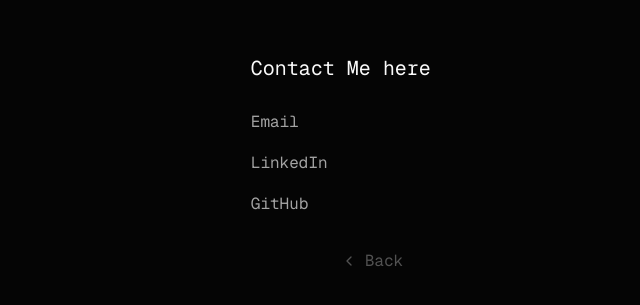
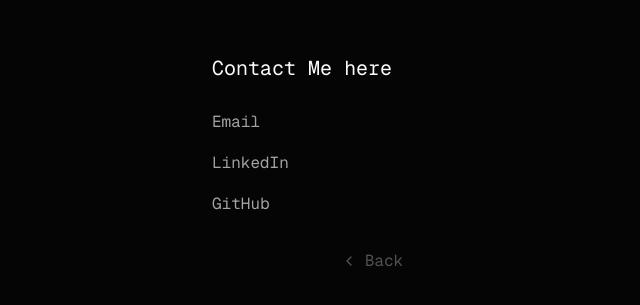
Before and after one commit to Balamurugan1962/Balaa-Space, a Next.js app: page /contact in a window 1280 px wide. Shown: the part 237-542 px from the top of the page, without its empty margins (268-908 px from the left). Built offline with nearby package versions, Linux system fonts and the light colour scheme.

Commit message:
Beta V0.01 release

```diff
--- a/src/app/under-construction/page.tsx
+++ b/src/app/under-construction/page.tsx
@@ -2,10 +2,10 @@
 
 export default function page() {
   return (
-    <main className="flex flex-col items-center justify-center gap-7 h-screen w-screen">
+    <main className="flex flex-col items-center justify-center gap-7 min-h-dvh w-screen">
       <div className="flex flex-col items-center justify-center gap-2">
         <h1 className="text-2xl text-text">Under Construction</h1>
-        <p className="text-subtle">
+        <p className="text-subtle text-sm md:text-lg">
           This page is currently under construction.
         </p>
       </div>
--- a/src/features/Contact/Contact.tsx
+++ b/src/features/Contact/Contact.tsx
@@ -6,8 +6,8 @@
 
 export default function Contact() {
   return (
-    <main className="w-screen h-screen flex items-center justify-center p-3">
-      <section className="flex flex-col gap-7 items-center p-3 max-w-[20rem]">
+    <main className="w-screen min-h-dvh flex items-center justify-center p-3">
+      <section className="flex flex-col gap-7 items-center max-w-[20rem] w-full">
         <div className="flex flex-col gap-7 w-full">
           <h1 className="text-xl">Contact Me here</h1>
           <div className="flex flex-wrap gap-3">
--- a/src/features/home/Home.tsx
+++ b/src/features/home/Home.tsx
@@ -1,8 +1,9 @@
+"use client";
 import { NavBar } from "./components/NavBar";
 
 export function Home() {
   return (
-    <main className="flex flex-col p-12 items-center justify-center h-screen w-screen py-2">
+    <main className="flex flex-col p-12 items-center justify-center min-h-dvh w-screen py-2">
       <section className="flex flex-col gap-12 max-w-[20rem] w-full">
         <div>
           <h1 className="text-xl">Balaa's Space</h1>
```
Also changed, not shown: 1 other file (tests, documents, lock files or other folders).
